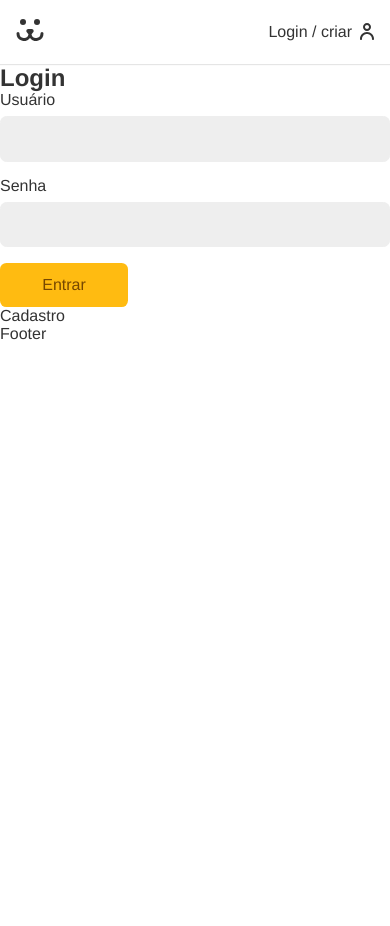
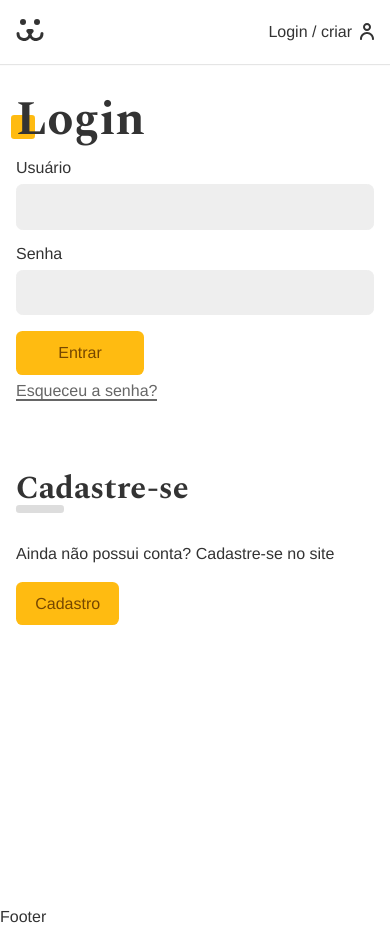
Before and after one commit to andradean/dogs-rede-social, a React (Create React App) app: page /login in a window 390 px wide. Before the commit the page ends 844 px from the top, so only its background shows below. Built offline with nearby package versions, Linux system fonts and the light colour scheme.

Commit message:
login form responsivo

```diff
--- a/src/App.css
+++ b/src/App.css
@@ -49,7 +49,7 @@
 }
 
 .title {
-    font-weight: var(--type-second);
+    font-family: var(--type-second);
     line-height: 1;
     font-size: 3rem;
     margin: 1rem 0;
--- a/src/components/forms/button.module.css
+++ b/src/components/forms/button.module.css
@@ -1,4 +1,4 @@
-button {
+.button {
     font-size: 1rem;
     font-family: var(--type-first);
     cursor: pointer;
@@ -12,8 +12,8 @@
     transition: 0.1s;
 }
 
-button:hover,
-button:focus{
+.button:hover,
+.button:focus{
     outline: none;
     box-shadow: 0 0 0 3px #fea, 0 0 0 4px #fb1;
 }
--- a/src/components/helper/Error.jsx
+++ b/src/components/helper/Error.jsx
@@ -1,6 +1,6 @@
 import React from 'react'
 
-const Error = (error) => {
+const Error = ({error}) => {
 
   if(!error) return null
   return (
--- a/src/components/login/Login.jsx
+++ b/src/components/login/Login.jsx
@@ -5,6 +5,8 @@
 import LoginPasswordLost from './LoginPasswordReset'
 import LoginPasswordReset from './LoginPasswordReset'
 import { UserContext } from '../../Usercontext'
+import styles from './login.module.css'
+
 
 
 const Login = () => {
@@ -13,16 +15,17 @@
   if(login === true) return <Navigate to='/conta'/>
 
   return (
-    <div>
+  <section className={styles.login}>
+      <div className={styles.forms}>
       <Routes>
         <Route path='/' element={<LoginForm />}/>
         <Route path='criar' element={<LoginCreate />}/>
         <Route path='perdeu' element={<LoginPasswordLost />}/>
         <Route path='resetar' element={<LoginPasswordReset />}/>
+      </Routes>
+      </div>
+  </section>
 
-
-      </Routes>
-    </div>
   )
 }
 
--- a/src/components/login/LoginForm.jsx
+++ b/src/components/login/LoginForm.jsx
@@ -4,6 +4,10 @@
 import { UserContext } from '../../Usercontext'
 import Button from '../forms/Button'
 import Input from '../forms/Input'
+import Error from '../helper/Error'
+import styles from './loginForm.module.css'
+import stylesBtn from '../forms/button.module.css'
+
 
 
 const LoginForm = () => {
@@ -23,15 +27,24 @@
   }
 
   return (
-    <section onSubmit={handleSubmit} className='animeLeft'>
-      <h1>Login</h1>
-      <form>
+    <section className='animeLeft'>
+      <h1 className='title'>Login</h1>
+      <form className={styles.form} onSubmit={handleSubmit}>
        <Input label='Usuário' type='text'name='username' {...username}/>
        <Input label='Senha' type='password' name='password' {...password}/>
        { loading ? (<Button disabled>Carregando...</Button>) : <Button>Entrar</Button> }
-       {error && <p>{error}</p> }
+       <Error error={error}/>
       </form>
-      <Link to='/login/criar'>Cadastro</Link>
+      <Link className={styles.perdeu} to='/login/perdeu'>
+        Esqueceu a senha?
+      </Link>
+      <div className={styles.cadastro}>
+       <h2 className={styles.subtitle}>Cadastre-se</h2>
+       <p>Ainda não possui conta? Cadastre-se no site</p>
+       <Link className={stylesBtn.button} to='/login/criar'>
+        Cadastro
+       </Link>
+      </div>
 
     </section>
   )
--- /dev/null
+++ b/src/components/login/login.module.css
@@ -0,0 +1,32 @@
+.login {
+    display: grid;
+    grid-template-columns: 1fr 1fr;
+    min-height: 100vh;
+    gap: 2rem;
+}
+
+.login::before {
+    display: block;
+    content: '';
+    background: url('../../Assets/login.jpg') no-repeat center center;
+    background-size: cover;
+}
+
+.forms {
+    max-width: 30rem;
+    padding: 1rem;
+}
+
+@media (max-width: 40rem) {
+    .login {
+        grid-template-columns: 1fr;
+    }
+
+    .login::before {
+        display: none;
+    }
+
+    .forms {
+        max-width: 100%;
+    }
+}
--- /dev/null
+++ b/src/components/login/loginForm.module.css
@@ -0,0 +1,43 @@
+.form {
+    margin-bottom: '2rem';
+}
+
+.perdeu {
+    display: inline-block;
+    color: #666;
+    padding: 0.5rem 0;
+    line-height: 1;
+}
+
+.perdeu::after {
+    content: '';
+    height: 2px;
+    width: 100%;
+    background: currentColor;
+    display: block;
+}
+
+.cadastro {
+    margin-top: 4rem;
+}
+
+.cadastro p {
+    margin-top: 2rem;
+    margin-bottom: 2rem;
+}
+
+.subtitle {
+    font-family: var(--type-second);
+    line-height: 1;
+    font-size: 2rem;
+
+}
+
+.subtitle::after {
+    content: '';
+    display: block;
+    background: #ddd;
+    height: .5rem;
+    width: 3rem;
+    border-radius: .2rem;
+}
```
